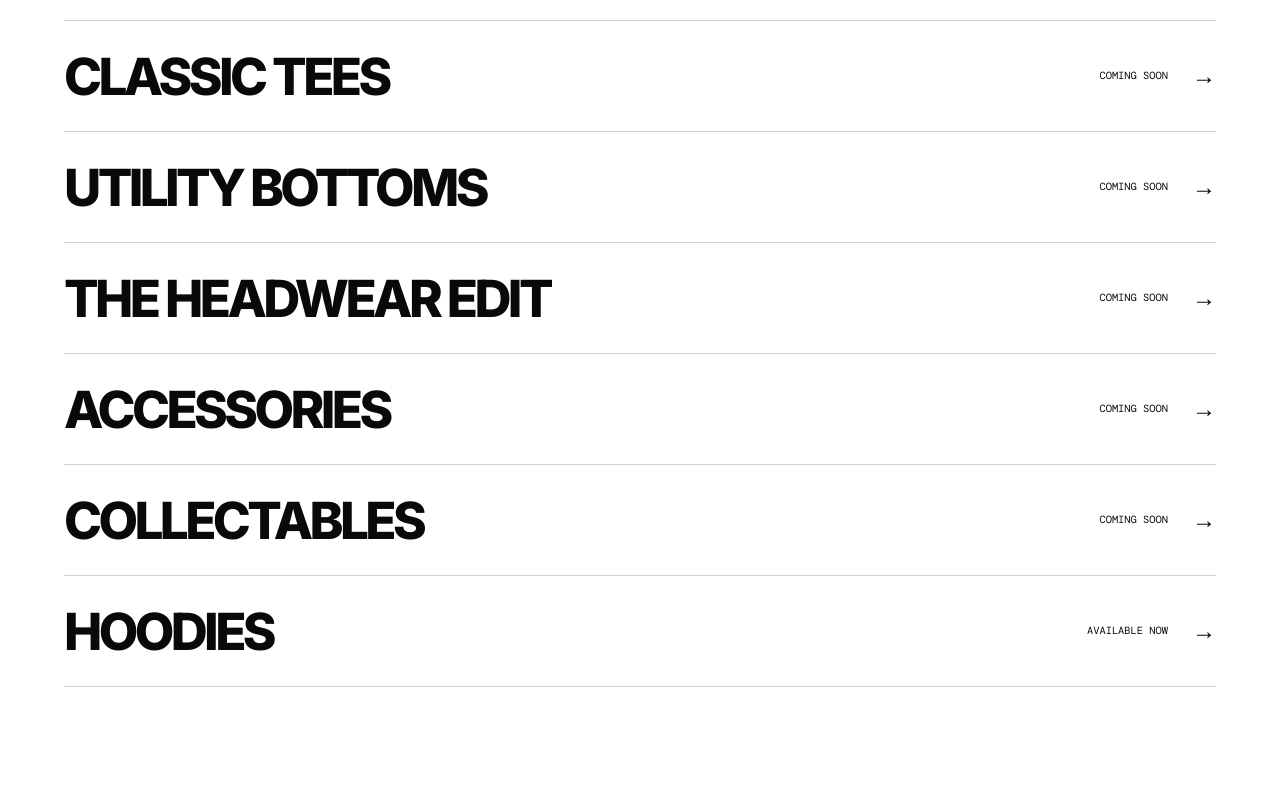
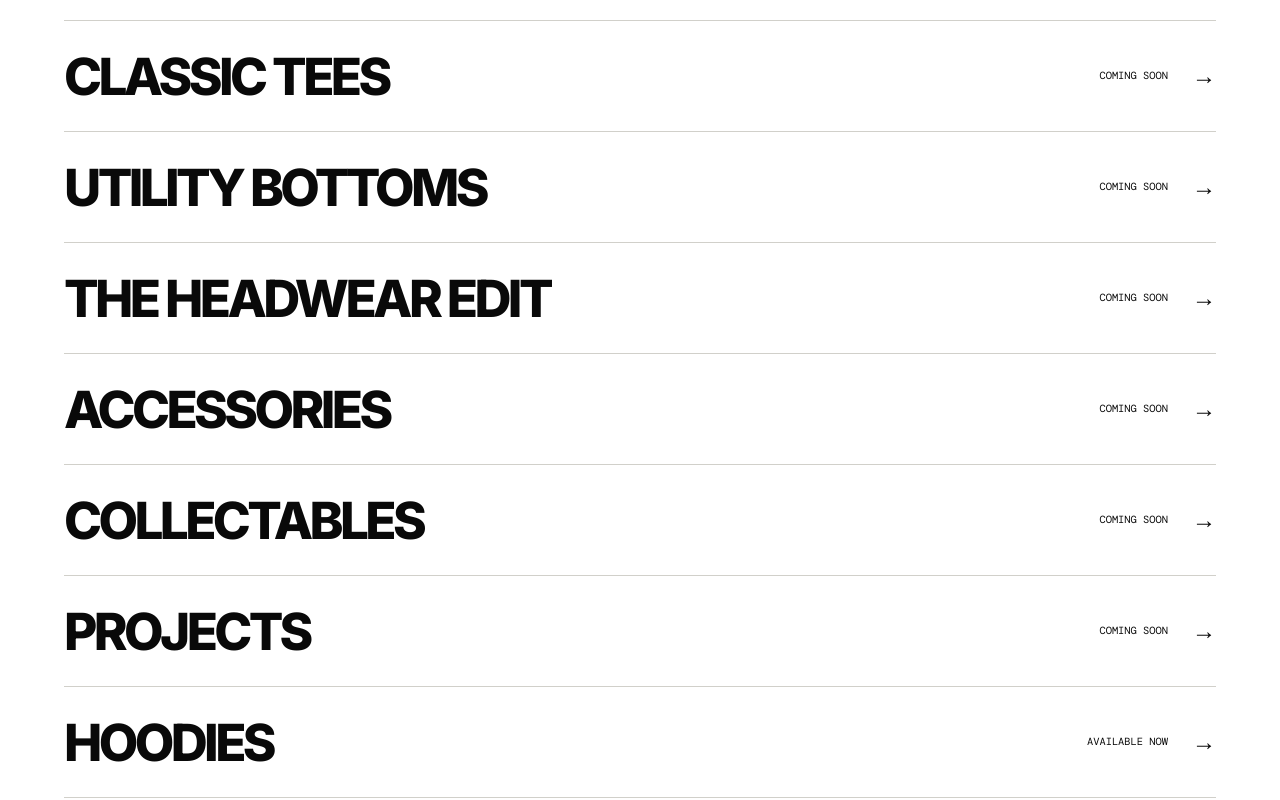
Before and after one commit to KXCOLE/apparel-plantra-website, a Next.js app: page /collections in a window 1280 px wide. Shown: the part 577-1377 px from the top of the page. Built offline with nearby package versions, Linux system fonts and the light colour scheme; a web font is replaced by a local one.

Commit message:
Add projects collection

```diff
--- a/data/collections.ts
+++ b/data/collections.ts
@@ -6,5 +6,6 @@ export const collections = [
   { slug: "beanies-caps", name: "THE HEADWEAR EDIT", description: "Headwear built to finish the look.", status: "Coming soon" },
   { slug: "accessories", name: "ACCESSORIES", description: "Essential finishing pieces from Apparel Plantra.", status: "Coming soon" },
   { slug: "collectables", name: "COLLECTABLES", description: "Limited objects and special releases from Apparel Plantra.", status: "Coming soon" },
+  { slug: "projects", name: "PROJECTS", description: "Collaborations and special projects with the communities shaping culture.", status: "Coming soon" },
   { slug: "hoodies", name: "HOODIES", description: "Hoodies from Apparel Plantra.", status: "Available now" }
 ] as const;
```
